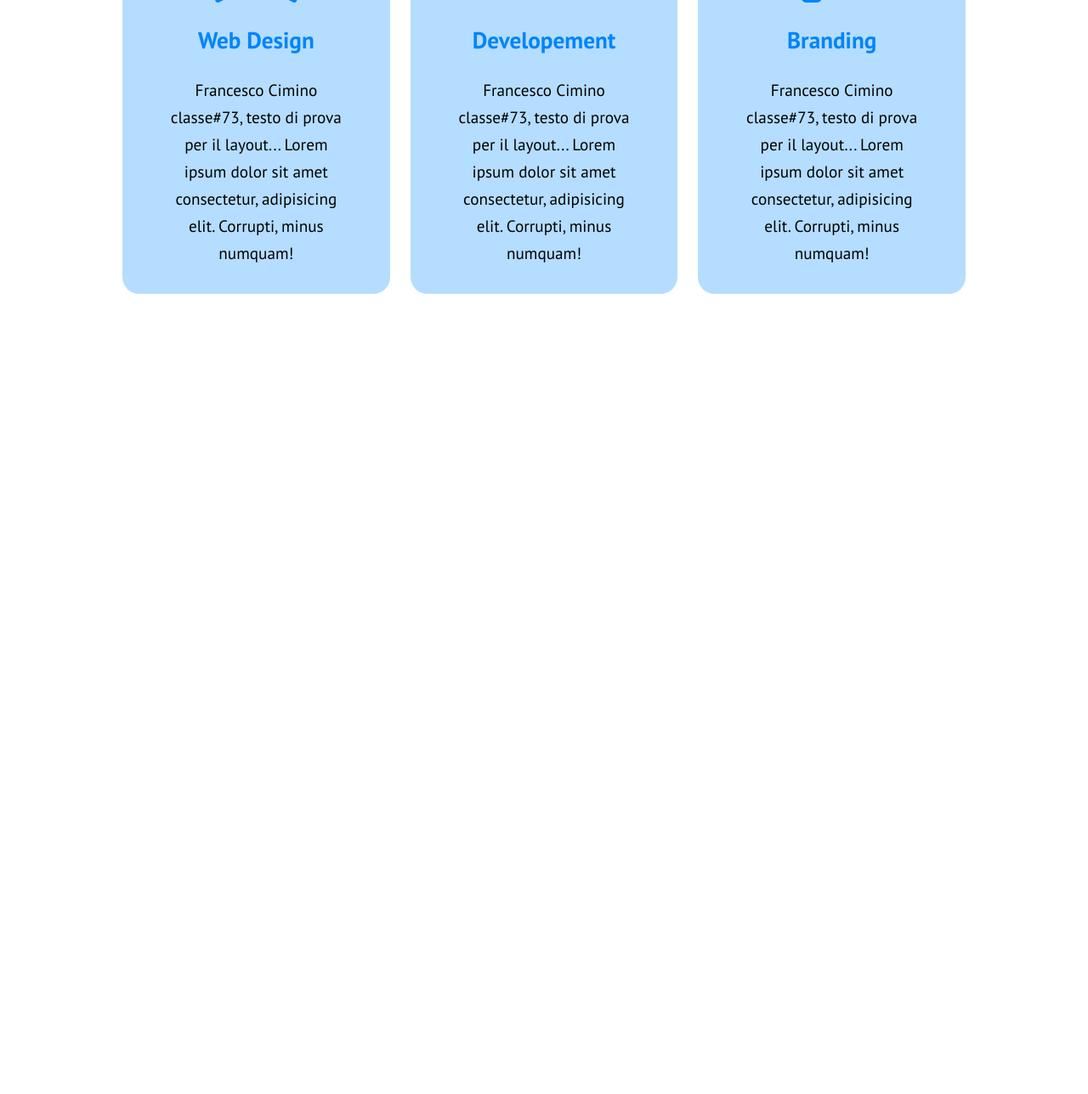
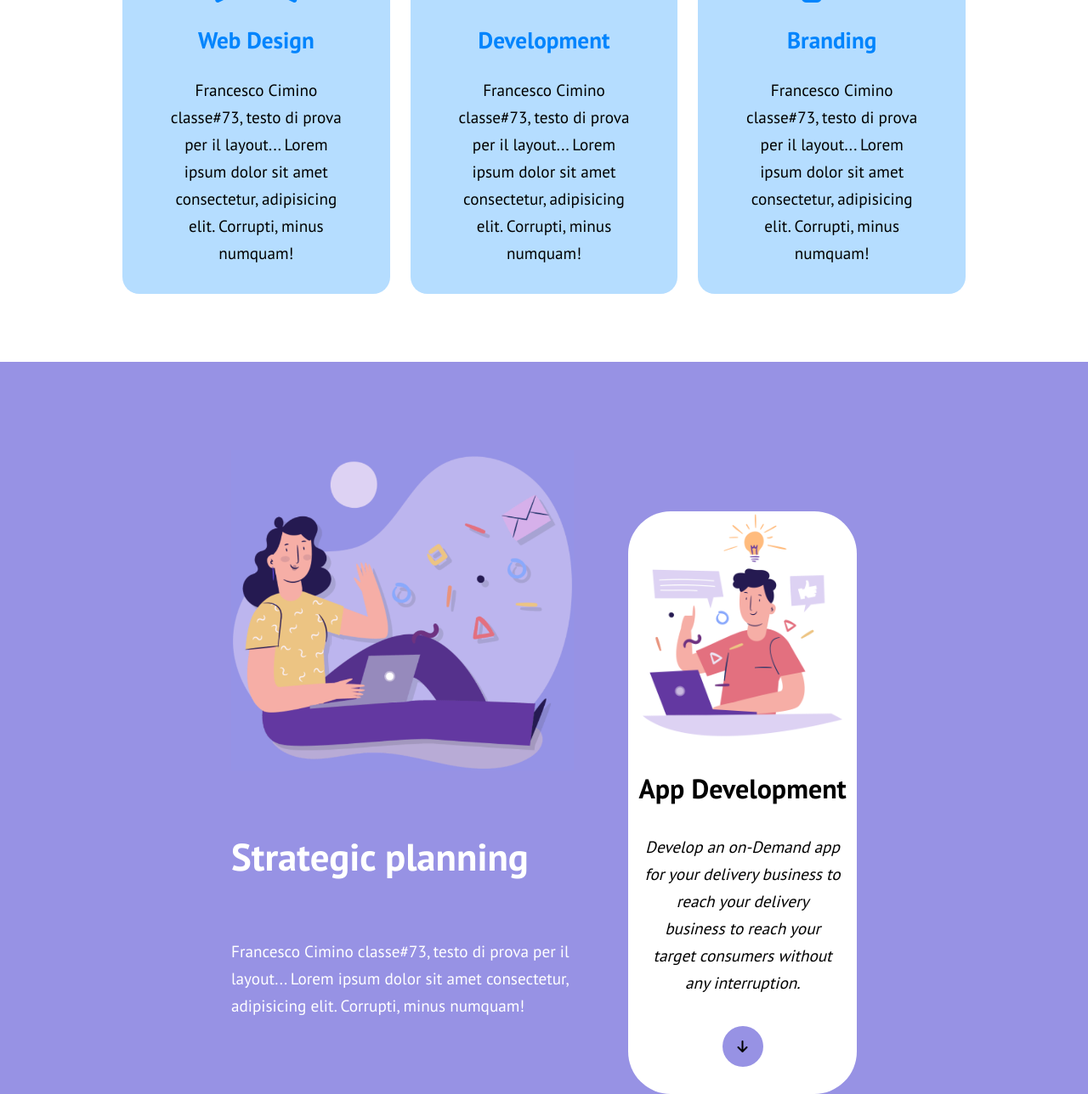
Before and after one commit to FRA2721/htmlcss-responsive-layout, a plain HTML site: page index.html in a window 1280 px wide. Shown: the part 731-2019 px from the top of the page at 85% size. Before the commit the page ends 1157 px from the top, so only its background shows below. Drawn offline with Linux system fonts and the light colour scheme.

Commit message:
planning section completed

```diff
--- a/css/style.css
+++ b/css/style.css
@@ -281,3 +281,69 @@ header .hide-menu{
       flex-direction: row;
   }
 }
+
+/* planning_ssection_formatting */
+#planning{
+  background-color: var(--secondary-color);
+}
+
+#planning .flex-container{
+  flex-direction: column;
+  margin: 0 auto;
+  padding-bottom: var(--padding-5);
+}
+
+#planning .strategic-planning{
+  color: white;
+  margin: 5rem auto;
+}
+
+#planning .app-development{
+  text-align: center;
+  background-color: white;
+}
+
+#planning .app-development p{
+  font-style: italic;
+  padding: 0 1em
+  1em;
+}
+
+.circle-btn{
+  width: 3em;
+  height: 3em;
+  border-radius: 50%;
+  background-color: var(--secondary-color);
+  margin: 1em auto 2em;
+}
+
+.circle-btn i{
+  color: black;
+  font-size: 1rem;
+  vertical-align: middle;
+  padding: 1rem;
+}
+
+.circle-btn:hover i{
+  color: white;
+}
+/*----- media -----*/
+/* desktop */
+@media screen and (min-width: 992px){
+  #planning .flex-container{
+      width: 60%;
+      max-width: 1000px;
+      flex-direction: row;
+      justify-content: space-between;
+      gap: 4em;
+  }
+
+  #planning .app-development{
+      margin-top: 10rem;
+      width: 40%;
+  }
+
+  #planning .strategic-planning{
+      width: 60%;
+  }
+}
--- a/index.html
+++ b/index.html
@@ -90,7 +90,7 @@
                     <!-- card -->
                     <div class="card">
                         <i class="fa-solid fa-laptop-code"></i>
-                        <h3>Developement</h3>
+                        <h3>Development</h3>
                         <p>Francesco Cimino classe#73, testo di prova per il layout... Lorem ipsum dolor sit amet consectetur, adipisicing elit. Corrupti, minus numquam!</p>
                     </div>
                     <!-- /card -->
@@ -106,6 +106,27 @@
                 </div>
             </div>
         </div>
+        <!-- /jumbo_section -->
+
+        <!-- planning_section -->
+        <section id="planning">
+            <div class="flex-container">
+                <div class="strategic-planning">
+                    <img src="img/planning1.png" alt="planning_1">
+                    <h2>Strategic planning</h2>
+                    <p>Francesco Cimino classe#73, testo di prova per il layout... Lorem ipsum dolor sit amet consectetur, adipisicing elit. Corrupti, minus numquam!</p>
+                </div>
+
+                <div class="large-b-radius app-development">
+                    <img src="img/planning2.png" alt="planning_2">
+                    <h3>App Development</h3>
+                    <p>Develop an on-Demand app for your delivery business to reach your delivery business to reach your target consumers without any interruption.</p>
+                    <div class="circle-btn"><a href="#get-started"><i class="fa-solid fa-arrow-down"></i></a></div>
+                </div>
+            </div>
+        </section>
+        <!-- /planning_section -->
+
     </main>
     <!-- /main -->
 
```
